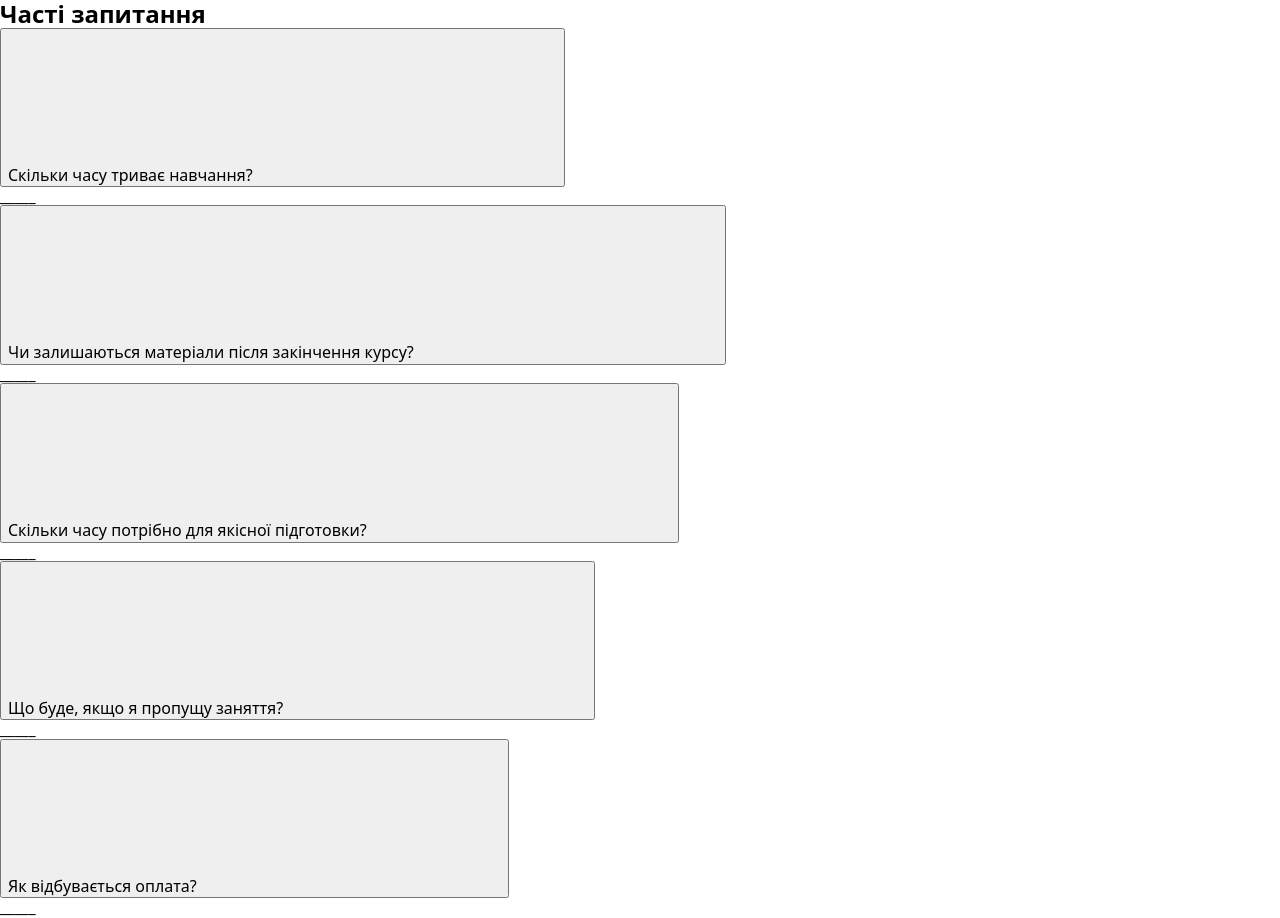
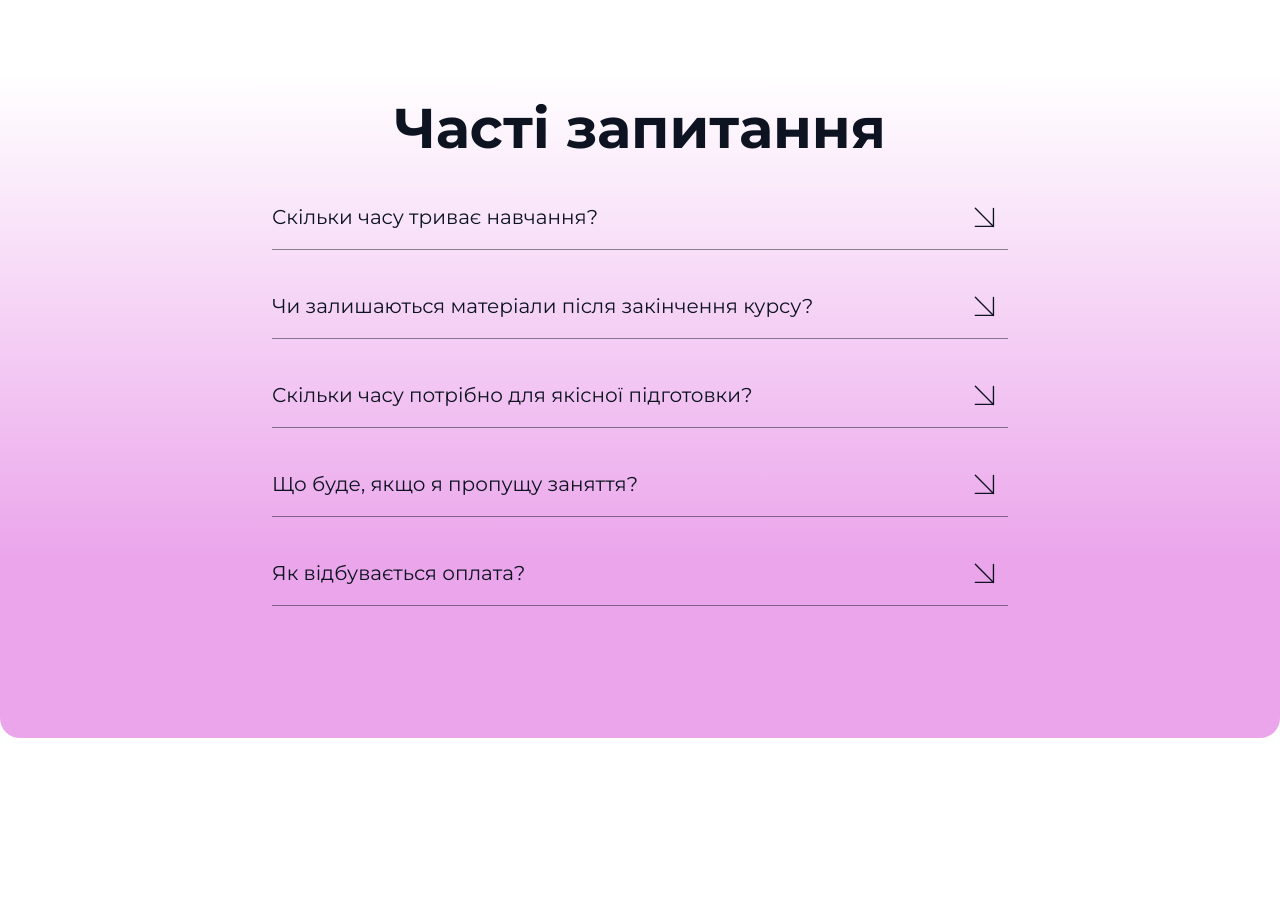
Before and after one commit to alexSili4/amr, a website built with Vite: page src/index.html in a window 1280 px wide. After the commit the page ends 800 px from the top, so only its background shows below. Built offline with nearby package versions, Linux system fonts and the light colour scheme.

Commit message:
add questions

```diff
--- a/src/css/questions.css
+++ b/src/css/questions.css
@@ -1,30 +1,133 @@
 .landing-questions-wrap {
+  padding-top: 64px;
+  padding-bottom: 64px;
+  border-radius: 16px;
+  background-image: linear-gradient(0deg, rgba(206, 36, 206, 0.41), rgba(206, 36, 206, 0.41) 23.679%, rgba(131, 30, 193, 0) 90%);
 }
+
 .landing-questions-container {
+  width: 320px;
+  padding-left: 16px;
+  padding-right: 16px;
+  margin-left: auto;
+  margin-right: auto;
 }
+
 .landing-questions-title {
+  color: #0d1321;
+  font-family: Montserrat;
+  font-size: 32px;
+  font-weight: 700;
+  line-height: 1.1%;
+  text-align: center;
 }
+
 .landing-questions-list {
+  display: flex;
+  flex-direction: column;
+  gap: 16px;
+  margin-top: 32px;
 }
-.js-landing-questions-list {
+
+.landing-questions-list-question-wrap {
+  border-bottom: 1px solid rgba(13, 19, 33, 0.48);
+  padding-bottom: 4px;
 }
-.landing-questions-list-item {
+
+.landing-questions-list-question-btn {
+  display: flex;
+  align-items: center;
+  justify-content: space-between;
+  width: 100%;
+  padding: 0;
+  padding-bottom: 0px;
+  border: none;
+  background-color: transparent;
+  transition: padding-bottom var(--answer-transition-duration-and-func) 300ms;
 }
-.landing-questions-list-question-wrap {
+
+.landing-questions-list-question-wrap:not(.hidden-desc) .landing-questions-list-question-btn {
+  padding-bottom: 8px;
+  transition: none;
 }
-.hidden-desc {
+
+.landing-questions-list-question-btn-title {
+  color: #0d1321;
+  font-family: Montserrat;
+  font-size: 16px;
+  font-weight: 400;
+  line-height: 1.5;
+  text-align: left;
 }
-.js-landing-questions-list-question-wrap {
+
+.landing-questions-list-question-btn-icon {
+  flex-shrink: 0;
+  display: block;
+  width: 35px;
+  height: 35px;
+  fill: #0d1321;
+  transition: transform var(--answer-transition-duration-and-func);
 }
-.landing-questions-list-question-btn {
+
+.landing-questions-list-answer-wrap {
+  max-height: 30px;
+  overflow: hidden;
+  transition: max-height var(--answer-transition-duration-and-func);
 }
-.js-landing-questions-list-question-btn {
+
+.landing-questions-list-answer {
+  color: rgba(13, 19, 33, 0.72);
+  font-family: Montserrat;
+  font-size: 16px;
+  font-weight: 400;
+  line-height: 1.5;
 }
-.landing-questions-list-question-btn-title {
+
+.landing-questions-list-question-wrap.hidden-desc .landing-questions-list-answer-wrap {
+  max-height: 0px;
 }
-.landing-questions-list-question-btn-icon {
+
+.landing-questions-list-question-wrap:not(.hidden-desc) .landing-questions-list-question-btn-icon {
+  transform: rotate(-90deg);
 }
-.landing-questions-list-answer-wrap {
+
+@media screen and (min-width: 1180px) {
+  .landing-questions-wrap {
+    padding-top: 128px;
+    padding-bottom: 132px;
+    border-radius: 20px;
+  }
+
+  .landing-questions-container {
+    width: 768px;
+  }
+
+  .landing-questions-title {
+    font-size: 56px;
+    line-height: 1, 2;
+  }
+
+  .landing-questions-list {
+    gap: 32px;
+    margin-top: 64px;
+  }
+
+  .landing-questions-list-question-wrap {
+    padding-bottom: 8px;
+    transition: padding-bottom var(--answer-transition-duration-and-func) 300ms;
+  }
+
+  .landing-questions-list-question-wrap:not(.hidden-desc) {
+    padding-bottom: 16px;
+    transition: none;
+  }
+
+  .landing-questions-list-question-btn-title {
+    font-size: 20px;
+  }
+
+  .landing-questions-list-question-btn-icon {
+    width: 48px;
+    height: 48px;
+  }
 }
-.landing-questions-list-answer {
-}
--- a/src/css/variables.css
+++ b/src/css/variables.css
@@ -1,4 +1,5 @@
 :root {
   --transition-duration-and-func: 300ms cubic-bezier(0.4, 0, 0.2, 1);
+  --answer-transition-duration-and-func: 400ms ease-out;
   --white-color: #ffffff;
 }
--- /dev/null
+++ b/src/js/eventHandlers.js
@@ -0,0 +1,15 @@
+import refs from './refs';
+
+refs.questionsList.addEventListener('click', toggleShowAnswer);
+
+function toggleShowAnswer(e) {
+  const targetClassName = 'hidden-desc';
+  const isTargetQuestionBtn = e.target.closest('.js-landing-questions-list-question-btn');
+
+  if (!isTargetQuestionBtn) {
+    return;
+  }
+
+  const questionContainer = e.target.closest('.js-landing-questions-list-question-wrap');
+  questionContainer.classList.toggle(targetClassName);
+}
--- a/src/js/main.js
+++ b/src/js/main.js
@@ -1 +1,2 @@
-// import '/js/swiper';
+import '/js/swiper';
+import '/js/eventHandlers';
--- /dev/null
+++ b/src/js/refs.js
@@ -0,0 +1,5 @@
+const refs = {
+  questionsList: document.querySelector('.js-landing-questions-list'),
+};
+
+export default refs;
--- a/src/partials/questions.html
+++ b/src/partials/questions.html
@@ -6,12 +6,10 @@
         <div class="landing-questions-list-question-wrap hidden-desc js-landing-questions-list-question-wrap">
           <button type="button" class="landing-questions-list-question-btn js-landing-questions-list-question-btn">
             <span class="landing-questions-list-question-btn-title">Скільки часу триває навчання?</span>
-            <svg class="landing-questions-list-question-btn-icon">
-              <use href="/icons/icons.svg#question-btn"></use>
-            </svg>
+            <img class="landing-questions-list-question-btn-icon" src="/icons/questions/question-btn.svg" />
           </button>
           <div class="landing-questions-list-answer-wrap">
-            <p class="landing-questions-list-answer">_____</p>
+            <p class="landing-questions-list-answer">відповідь</p>
           </div>
         </div>
       </li>
@@ -19,12 +17,10 @@
         <div class="landing-questions-list-question-wrap hidden-desc js-landing-questions-list-question-wrap">
           <button type="button" class="landing-questions-list-question-btn js-landing-questions-list-question-btn">
             <span class="landing-questions-list-question-btn-title">Чи залишаються матеріали після закінчення курсу?</span>
-            <svg class="landing-questions-list-question-btn-icon">
-              <use href="/icons/icons.svg#question-btn"></use>
-            </svg>
+            <img class="landing-questions-list-question-btn-icon" src="/icons/questions/question-btn.svg" />
           </button>
           <div class="landing-questions-list-answer-wrap">
-            <p class="landing-questions-list-answer">_____</p>
+            <p class="landing-questions-list-answer">відповідь</p>
           </div>
         </div>
       </li>
@@ -32,12 +28,10 @@
         <div class="landing-questions-list-question-wrap hidden-desc js-landing-questions-list-question-wrap">
           <button type="button" class="landing-questions-list-question-btn js-landing-questions-list-question-btn">
             <span class="landing-questions-list-question-btn-title">Скільки часу потрібно для якісної підготовки?</span>
-            <svg class="landing-questions-list-question-btn-icon">
-              <use href="/icons/icons.svg#question-btn"></use>
-            </svg>
+            <img class="landing-questions-list-question-btn-icon" src="/icons/questions/question-btn.svg" />
           </button>
           <div class="landing-questions-list-answer-wrap">
-            <p class="landing-questions-list-answer">_____</p>
+            <p class="landing-questions-list-answer">відповідь</p>
           </div>
         </div>
       </li>
@@ -45,12 +39,10 @@
         <div class="landing-questions-list-question-wrap hidden-desc js-landing-questions-list-question-wrap">
           <button type="button" class="landing-questions-list-question-btn js-landing-questions-list-question-btn">
             <span class="landing-questions-list-question-btn-title">Що буде, якщо я пропущу заняття?</span>
-            <svg class="landing-questions-list-question-btn-icon">
-              <use href="/icons/icons.svg#question-btn"></use>
-            </svg>
+            <img class="landing-questions-list-question-btn-icon" src="/icons/questions/question-btn.svg" />
           </button>
           <div class="landing-questions-list-answer-wrap">
-            <p class="landing-questions-list-answer">_____</p>
+            <p class="landing-questions-list-answer">відповідь</p>
           </div>
         </div>
       </li>
@@ -58,12 +50,10 @@
         <div class="landing-questions-list-question-wrap hidden-desc js-landing-questions-list-question-wrap">
           <button type="button" class="landing-questions-list-question-btn js-landing-questions-list-question-btn">
             <span class="landing-questions-list-question-btn-title">Як відбувається оплата?</span>
-            <svg class="landing-questions-list-question-btn-icon">
-              <use href="/icons/icons.svg#question-btn"></use>
-            </svg>
+            <img class="landing-questions-list-question-btn-icon" src="/icons/questions/question-btn.svg" />
           </button>
           <div class="landing-questions-list-answer-wrap">
-            <p class="landing-questions-list-answer">_____</p>
+            <p class="landing-questions-list-answer">відповідь</p>
           </div>
         </div>
       </li>
```
Also changed, not shown: src/icons/questions/question-btn.svg (added).
